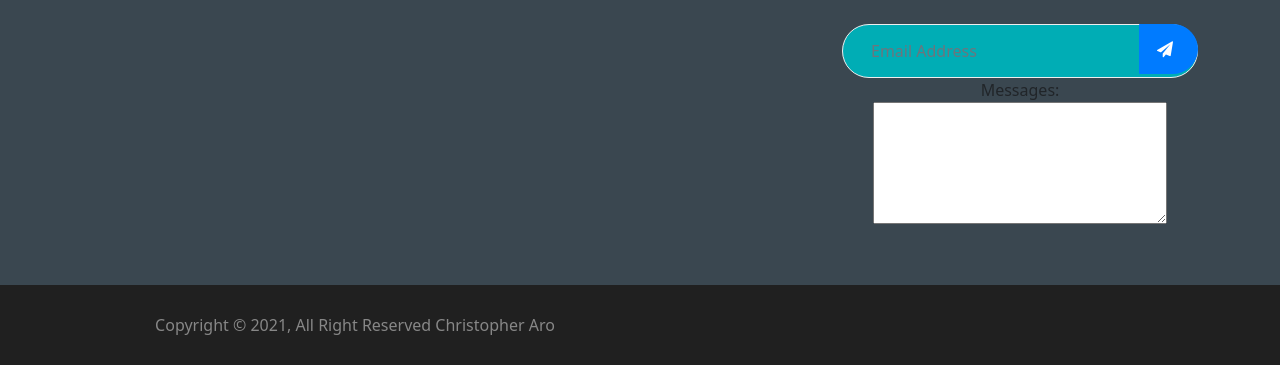
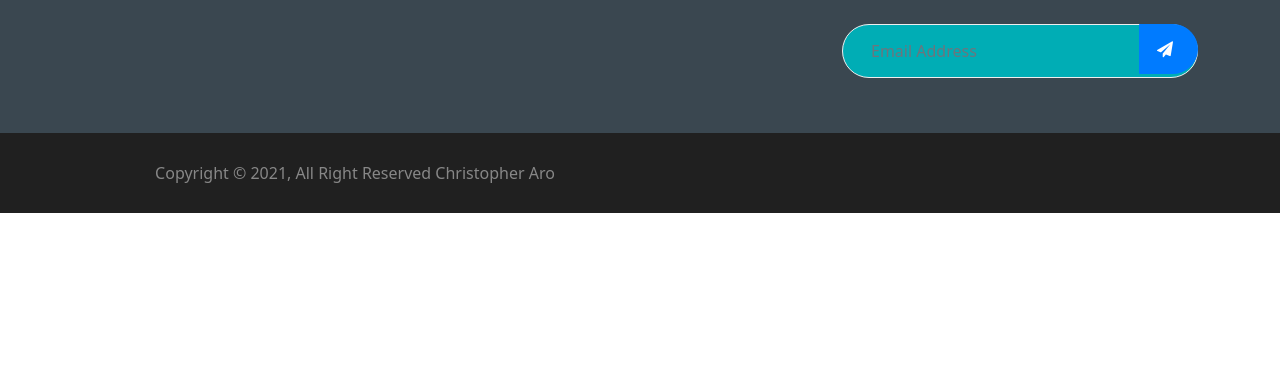
Before and after one commit to carnagerogue/Christopher-Aro, a plain HTML site: page index.html in a window 1280 px wide. Shown: the part 5375-5740 px from the top of the page. After the commit the page ends 5588 px from the top, so only its background shows below. Drawn offline with nearby package versions, Linux system fonts and the light colour scheme; a web font is replaced by a local one.

Commit message:
Update index.html

```diff
--- a/index.html
+++ b/index.html
@@ -350,9 +350,6 @@
                     <div class="form-row">
                       <div class="col dk-footer-form">
                         <input type="email" class="form-control" placeholder="Email Address">
-                        <label>
-                          Messages: <br><textarea name="message" rows="5" cols="30"></textarea>
-                        </label><br>
                         <button type="submit">
                           <i class="fa fa-send"></i>
                         </button>
```
